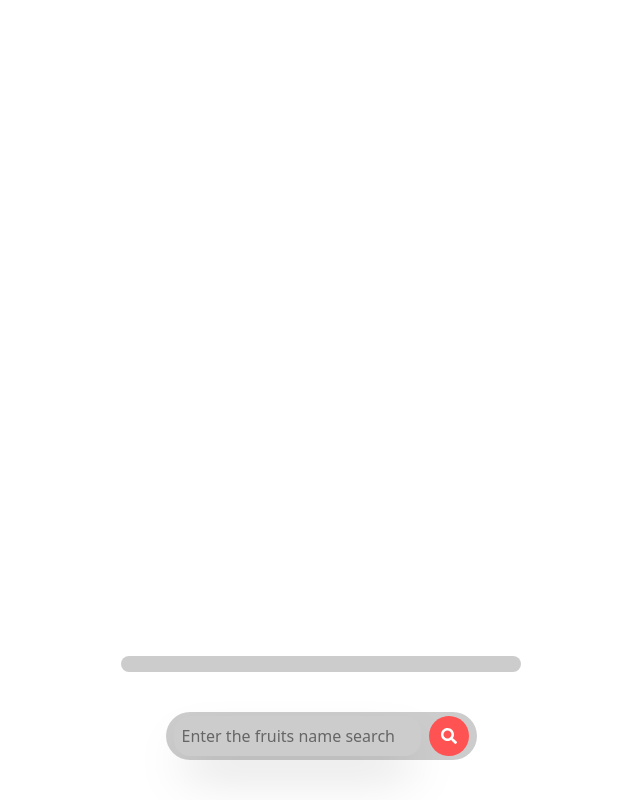
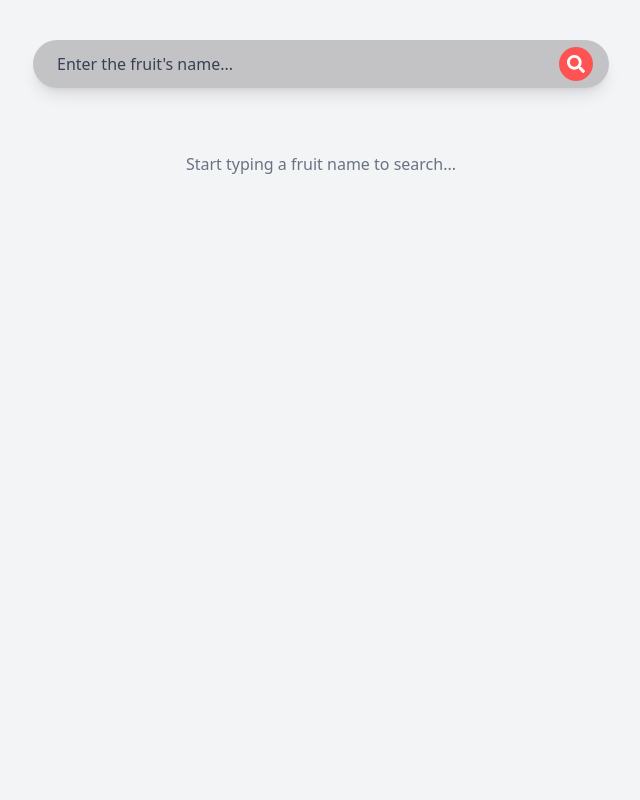
Before and after one commit to deep10dr/OrchardView, a Next.js app: page /fruits in a window 1280 px wide. Shown: the whole page, without its empty margins (319-959 px from the left). Built offline with nearby package versions, Linux system fonts and the light colour scheme.

Commit message:
some changes made in fruits/page.tsx

```diff
--- a/src/app/fruits/page.tsx
+++ b/src/app/fruits/page.tsx
@@ -1,9 +1,11 @@
 "use client";
 
-import { useRef, useState, useMemo } from "react";
+import { useRef, useState, useCallback } from "react";
 import { FaSearch } from "react-icons/fa";
+import { PiSpinnerBold } from "react-icons/pi";
 import axios from "axios";
-interface details {
+
+interface Details {
   name: string;
   scientificName: string;
   slug: string;
@@ -12,63 +14,104 @@ interface details {
 
 export default function Page() {
   const [query, setQuery] = useState("");
-  const inputRef = useRef(null);
-  const [items, setItems] = useState([]);
+  const inputRef = useRef<HTMLInputElement | null>(null);
+  const [items, setItems] = useState<Details[]>([]);
+  const [loading, setLoading] = useState(false);
+  const [error, setError] = useState("");
 
-  async function handleSearch() {
-    const option = {
-      method: "GET",
-      url: "https://nutritional-api.p.rapidapi.com/search",
-      params: { q: query },
-      headers: {
-        "x-rapidapi-key": "4c5be6c858mshb074e95e20315dcp1d16a5jsnd5dc2d873367",
-        "x-rapidapi-host": "nutritional-api.p.rapidapi.com",
-      },
-    };
-    axios
-      .request(option)
-      .then((value) => {
-        console.log(value.data[0].name);
-        setItems(value.data);
-      })
-      .catch((error) => {
-        setItems([]);
-      });
-  }
+  const handleSearch = useCallback(async () => {
+    if (!query.trim()) {
+      setError("Please enter a fruit name.");
+      setItems([]);
+      return;
+    }
+
+    setLoading(true);
+    setError("");
+    setItems([]);
+
+    try {
+      const res = await axios.get(
+        "https://nutritional-api.p.rapidapi.com/search",
+        {
+          params: { q: query },
+          headers: {
+            "x-rapidapi-key":
+              "4c5be6c858mshb074e95e20315dcp1d16a5jsnd5dc2d873367",
+            "x-rapidapi-host": "nutritional-api.p.rapidapi.com",
+          },
+        }
+      );
+
+      const data = res.data as Details[];
+      if (!data.length) {
+        setError("No results found.");
+      } else {
+        setItems(data);
+      }
+    } catch (err) {
+      setError("Failed to fetch data. Please try again.");
+    } finally {
+      setLoading(false);
+    }
+  }, [query]);
 
   return (
-    <div className="w-full min-h-screen flex flex-col-reverse items-center gap-10">
-      <div className="p-2 flex h-12 rounded-3xl gap-2 items-center bg-black/20 mb-10">
+    <div className="w-full min-h-screen bg-gray-100 flex flex-col items-center py-10 px-4">
+      {/* Search Box */}
+      <div className="flex h-12 rounded-3xl gap-2 items-center bg-black/20 px-4 shadow-lg mb-6 w-full max-w-xl">
         <input
           ref={inputRef}
           type="text"
-          placeholder="Enter the fruits name search"
-          className="p-2 shadow-2xl rounded-2xl focus:ring-0 hover:ring-0 border-none focus:outline-none"
+          placeholder="Enter the fruit's name..."
+          className="flex-grow bg-transparent text-black placeholder:text-gray-700 p-2 focus:outline-none"
           value={query}
           onChange={(e) => setQuery(e.target.value)}
           onKeyDown={(e) => {
             if (e.key === "Enter") handleSearch();
           }}
         />
-        <div
+        <button
           onClick={handleSearch}
-          className="bg-[#FF5252] text-white p-3 rounded-3xl cursor-pointer hover:shadow-2xl "
+          disabled={loading}
+          className="bg-[#FF5252] text-white p-2 rounded-full hover:shadow-2xl transition duration-200"
         >
-          <FaSearch />
-        </div>
+          {loading ? (
+            <PiSpinnerBold className="animate-spin text-xl" />
+          ) : (
+            <FaSearch className="text-lg" />
+          )}
+        </button>
       </div>
-      <div className="bg-black/20 text-white md:w-100  w-80 overflow-y-hidden gap-10 grid grid-cols-2 rounded-2xl p-2">
-        {items.map((value: details, index: number, arr) => {
-          return (
-            <div key={index}>
-              <p>{value?.name}</p>
-              <p>{value?.scientificName}</p>
-              <p>{value?.slug}</p>
-              <p>{value?.description}</p>
-            </div>
-          );
-        })}
+
+      {/* Error Message */}
+      {error && (
+        <p className="text-red-600 font-medium mb-4 text-center">{error}</p>
+      )}
+
+      {/* Results */}
+      <div className="grid gap-4 sm:grid-cols-2 md:grid-cols-3 w-full max-w-6xl">
+        {items.map((item, index) => (
+          <div
+            key={index}
+            className="bg-white text-black rounded-xl p-4 shadow hover:shadow-xl transition duration-300"
+          >
+            <h2 className="text-lg font-bold">{item.name}</h2>
+            <p className="text-sm italic text-gray-700">
+              {item.scientificName}
+            </p>
+            <p className="text-sm text-gray-600 mb-2">{item.slug}</p>
+            <p className="text-xs text-gray-800">{item.description}</p>
+          </div>
+        ))}
       </div>
+
+      {/* No Results Placeholder */}
+      {!loading && !items.length && !error && (
+        <p className="text-gray-500 mt-10">
+          Start typing a fruit name to search...
+        </p>
+      )}
     </div>
   );
 }
```
